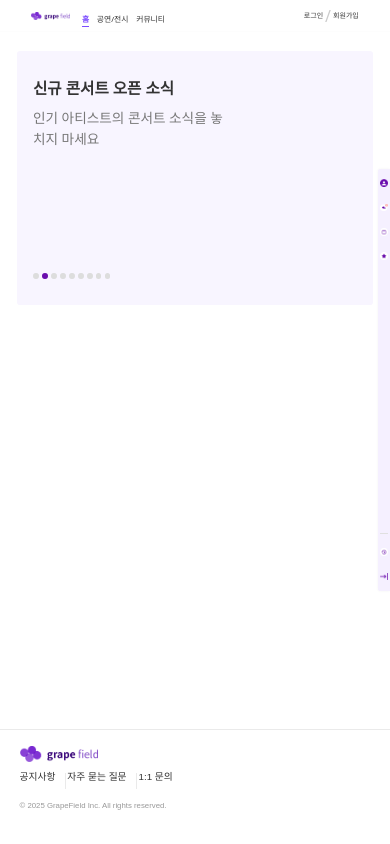
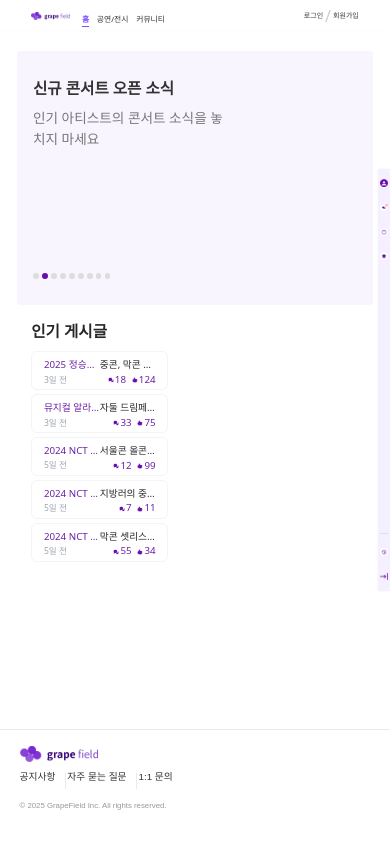
Before and after one commit to beyond-sw-camp/be12-fin-Catcher-GrapeField-FE, a Vue app: page / in a window 390 px wide. Built offline with nearby package versions, Linux system fonts and the light colour scheme.

Commit message:
#21 인기 게시글 구현 - 상단 배너와 위치 맞추기 - 반응형 구현현

```diff
--- /dev/null
+++ b/src/assets/data/popular-post.json
@@ -0,0 +1,39 @@
+{
+  "posts": [
+    {
+      "event": "2025 정승환 팬콘서트",
+      "title": "중콘, 막콘 2탕 후기",
+      "date": "3일 전",
+      "comments": 18,
+      "likes": 124
+    },
+    {
+      "event": "뮤지컬 알라딘 한국 초연",
+      "title": "자둘 드림페어 후기",
+      "date": "3일 전",
+      "comments": 33,
+      "likes": 75
+    },
+    {
+      "event": "2024 NCT DREAM ···",
+      "title": "서울콘 올콘 후기",
+      "date": "5일 전",
+      "comments": 12,
+      "likes": 99
+    },
+    {
+      "event": "2024 NCT DREAM ···",
+      "title": "지방러의 중콘 후기",
+      "date": "5일 전",
+      "comments": 7,
+      "likes": 11
+    },
+    {
+      "event": "2024 NCT DREAM ···",
+      "title": "막콘 셋리스트 정리",
+      "date": "5일 전",
+      "comments": 55,
+      "likes": 34
+    }
+  ]
+}
--- a/src/main/Main.vue
+++ b/src/main/Main.vue
@@ -1,16 +1,20 @@
 <template>
     <TopBanner />
+    <PopularPost />
 </template>
 
 
 <script>
 
 import TopBanner from './TopBanner.vue'
+import PopularPost from './PopularPost.vue'
+
 
 
 export default {
     components: {
-        TopBanner
+        TopBanner,
+        PopularPost
     }
 }
 </script>
--- /dev/null
+++ b/src/main/PopularPost.vue
@@ -0,0 +1,252 @@
+<template>
+    <div class="popular-posts">
+        <h2 class="popular-title">인기 게시글</h2>
+
+        <div class="post-list">
+            <div v-for="(post, index) in posts" :key="index" class="post-item">
+                <div class="post-event">{{ post.event }}</div>
+                <div class="post-title">{{ post.title }}</div>
+                <div class="post-date">{{ post.date }}</div>
+
+                <div class="post-stats">
+                    <div class="stat-item">
+
+                        <img src="../assets/icons/comment.png" alt="">
+                        <div class="stat-count">{{ post.comments }}</div>
+                    </div>
+
+                    <div class="stat-item">
+                        <img src="../assets/icons/like.png" alt="">
+                        <div class="stat-count">{{ post.likes }}</div>
+                    </div>
+                </div>
+            </div>
+        </div>
+    </div>
+</template>
+
+<script>
+import postData from '../assets/data/popular-post.json'
+export default {
+    data() {
+        return {
+            posts: []
+        }
+    }, created() {
+        this.posts = postData.posts;
+    }
+}
+</script>
+
+<style scoped>
+.popular-posts {
+    width: 43%;
+    min-width: 35vw;
+    max-width: 45vw;
+    padding-left: 7vw;
+    margin-top: 4vw;
+    margin-bottom: 4vw;
+}
+
+.popular-title {
+    font-size: 1.2vw;
+    font-weight: 700;
+    color: #27272a;
+    margin-bottom: 1vw;
+}
+
+.post-list {
+    display: flex;
+    flex-direction: column;
+    gap: 1vw;
+}
+
+.post-item {
+    position: relative;
+    width: 100%;
+    height: 4vw;
+    background-color: white;
+    border-radius: 1vw;
+    border: 0.05vw solid #f3f4f6;
+    display: flex;
+    align-items: center;
+    padding: 0 1.5vw;
+}
+
+.post-event {
+    width: 25%;
+    font-size: 1vw;
+    font-weight: 500;
+    color: #6b21a8;
+    white-space: nowrap;
+    overflow: hidden;
+    text-overflow: ellipsis;
+}
+
+.post-title {
+    width: 25%;
+    font-size: 1vw;
+    font-weight: 500;
+    color: #27272a;
+    white-space: nowrap;
+    overflow: hidden;
+    text-overflow: ellipsis;
+}
+
+.post-date {
+    width: 20%;
+    font-size: 1vw;
+    color: #9ca3af;
+    text-align: left;
+}
+
+.post-stats {
+    display: flex;
+    align-items: center;
+    gap: 1.5vw;
+    margin-left: auto;
+}
+
+.stat-item {
+    display: flex;
+    align-items: center;
+    gap: 0.3vw;
+}
+
+img {
+    width: 1.5vw;
+    height: 1.5vw;
+    position: relative;
+}
+
+.comment-icon:before,
+.comment-icon:after {
+    content: "";
+    position: absolute;
+    background-color: #6b21a8;
+}
+
+.comment-icon:before {
+    width: 0.8vw;
+    height: 0.8vw;
+    left: 0.1vw;
+    top: 0.1vw;
+}
+
+.like-icon:before,
+.like-icon:after {
+    content: "";
+    position: absolute;
+    background-color: #6b21a8;
+}
+
+.like-icon:before {
+    width: 0.7vw;
+    height: 0.7vw;
+    border-radius: 50%;
+    left: 0.15vw;
+    top: 0.15vw;
+}
+
+.stat-count {
+    font-size: 1vw;
+    color: #6b21a8;
+}
+
+@media (max-width: 768px) {
+    .popular-title {
+        font-size: 3vw;
+        margin-bottom: 2vw;
+    }
+
+    .post-item {
+        height: 7vw;
+        border-radius: 1.5vw;
+        padding: 0 2vw;
+    }
+
+    .post-event {
+        font-size: 1.8vw;
+    }
+
+    .post-title {
+        font-size: 1.8vw;
+    }
+
+    .post-date {
+        font-size: 1.8vw;
+    }
+
+    .stat-icon {
+        width: 1.8vw;
+        height: 1.8vw;
+    }
+
+    .comment-icon:before {
+        width: 1.5vw;
+        height: 1.5vw;
+    }
+
+    .like-icon:before {
+        width: 1.3vw;
+        height: 1.3vw;
+    }
+
+    .stat-count {
+        font-size: 1.8vw;
+    }
+}
+
+@media (max-width: 480px) {
+    .popular-title {
+        font-size: 4vw;
+    }
+
+    .post-item {
+        height: 10vw;
+        flex-wrap: wrap;
+        padding: 1.5vw 3vw;
+    }
+
+    .post-event {
+        width: 50%;
+        font-size: 2.5vw;
+    }
+
+    .post-title {
+        width: 50%;
+        font-size: 2.5vw;
+    }
+
+    .post-date {
+        width: 30%;
+        font-size: 2.2vw;
+        order: 3;
+    }
+
+    .post-stats {
+        width: 70%;
+        order: 4;
+        justify-content: flex-end;
+    }
+
+    .stat-icon {
+        width: 2.5vw;
+        height: 2.5vw;
+    }
+
+    .comment-icon:before {
+        width: 2vw;
+        height: 2vw;
+    }
+
+    .like-icon:before {
+        width: 1.8vw;
+        height: 1.8vw;
+    }
+
+    .stat-count {
+        font-size: 2.5vw;
+    }
+}
+</style>
--- a/src/main/TopBanner.vue
+++ b/src/main/TopBanner.vue
@@ -65,11 +65,12 @@ export default {
 </script>
 
 <style scoped>
+
 .banner-wrapper {
-    width: 90%;
-    max-width: 1200px;
+    width: 95%;
+    max-width: 95vw;
     margin: 1vh auto;
-    padding: 0 2vw;
+    padding: 0 5vw;
 }
 
 .banner-container {
```
Also changed, not shown: src/assets/icons/comment.png (added), src/assets/icons/like.png (added).
